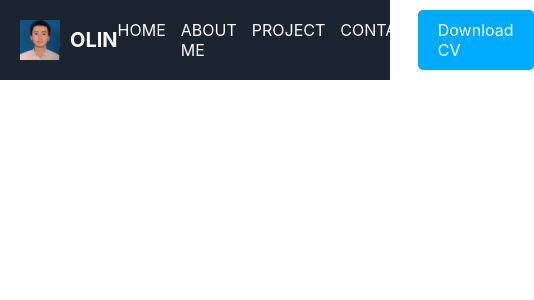
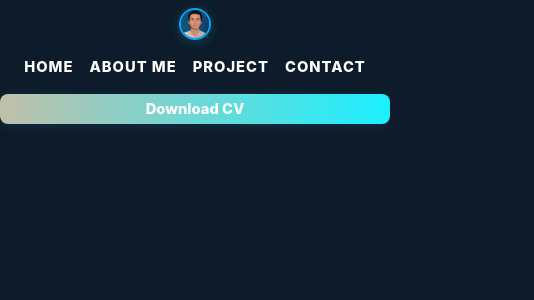
Before and after one commit to Olin2004/Blog, a React (Vite) app: page / in a window 390 px wide. Shown: the top 300 px of the page, 534 px wide, since content can reach past the window. Built offline with nearby package versions, Linux system fonts and the light colour scheme.

Commit message:
update header

```diff
--- /dev/null
+++ b/src/App.css
@@ -0,0 +1,28 @@
+/* App.css */
+
+body {
+  background: #0d1b2a;
+  min-height: 100vh;
+  margin: 0;
+  padding: 0;
+}
+
+.glow-overlay {
+  position: fixed;
+  top: 0;
+  left: 0;
+  width: 100vw;
+  height: 100vh;
+  background: white;
+  opacity: 1;
+  z-index: 9999;
+  pointer-events: none;
+  animation: fadeOutGlow 1.6s cubic-bezier(0.4,0,0.2,1) forwards;
+}
+
+@keyframes fadeOutGlow {
+  0% { opacity: 1; }
+  100% { opacity: 0; }
+}
+
+/* ...existing code... */
--- a/src/App.tsx
+++ b/src/App.tsx
@@ -1,10 +1,20 @@
-// Import component Header
-
+import { useEffect, useState } from "react";
+import "./App.css";
 import Header from "./assets/ui/Header";
 
 const App = () => {
+  const [showGlow, setShowGlow] = useState(true);
+
+  useEffect(() => {
+    const timer = setTimeout(() => setShowGlow(false), 1700);
+    return () => clearTimeout(timer);
+  }, []);
+
   return (
-    <Header /> // Sử dụng đúng cú pháp JSX
+    <>
+      {showGlow && <div className="glow-overlay" />}
+      <Header />
+    </>
   );
 };
 
--- a/src/assets/style/Header.css
+++ b/src/assets/style/Header.css
@@ -1,49 +1,205 @@
 .header {
-    background-color: #1a252f;
-    color: white;
-    padding: 10px 20px;
+    background: #0d1b2a;
+    color: #fff;
+    padding: 32px 0 0 0;
     display: flex;
     align-items: center;
     justify-content: space-between;
+    box-shadow: none;
+    border-bottom: none;
 }
 
 .logo-container {
     display: flex;
     align-items: center;
+    justify-content: flex-start;
+    flex: 1;
+    margin-left: 80px;
+    gap: 18px;
 }
 
 .logo {
-    height: 40px;
-    margin-right: 10px;
+    height: 100px;
+    width: 100px;
+    margin-right: 0;
+    border-radius: 50%;
+    box-shadow: 0 2px 12px #1cefff33;
+    border: 2px solid #00aaff;
+    object-fit: cover;
+    transition: transform 0.18s cubic-bezier(0.4,0,0.2,1), box-shadow 0.18s;
+}
+
+.logo-hover:hover {
+    transform: translateY(-8px) scale(1.12) rotateZ(-4deg);
+    box-shadow: 0 8px 32px #1cefff88, 0 2px 12px #fff8;
+    z-index: 2;
 }
 
 .logo-text {
-    font-size: 20px;
-    font-weight: bold;
+    font-size: 1.15rem;
+    font-weight: 900;
+    letter-spacing: 2px;
+    color: #fff;
+    background: linear-gradient(90deg, #86A8E7, #91EAE4, #f5af19, #a8ff78, #86A8E7, #f953c6, #b91d73, #00c3ff, #f5af19, #43e97b, #38f9d7, #fa8bff, #2bd2ff, #ffb199, #ff0844, #ffb347, #ffcc70, #4158d0, #c850c0, #ffcc70, #1cefff, #c0c0aa);
+    background-size: 2000% 2000%;
+    -webkit-background-clip: text;
+    -webkit-text-fill-color: transparent;
+    background-clip: text;
+    text-fill-color: transparent;
+    animation: logoColorWave 2.5s linear infinite alternate;
+    filter: drop-shadow(0 4px 16px #1cefff88) drop-shadow(0 2px 8px #fff8);
+    text-shadow:
+      0 2px 4px #fff,
+      0 6px 12px #1cefff99,
+      0 1px 0 #fff,
+      0 8px 24px #86A8E7aa;
+    perspective: 300px;
+    transform: perspective(300px) rotateX(18deg) scale(1.08);
+    transition: transform 0.25s cubic-bezier(0.4,0,0.2,1), filter 0.18s;
+}
+
+@keyframes logoColorWave {
+    0% { background-position: 0% 50%; }
+    100% { background-position: 100% 50%; }
+}
+
+.logo-text:hover {
+    transform: perspective(300px) rotateX(0deg) scale(1.13);
+    filter: drop-shadow(0 12px 32px #1cefffcc);
 }
 
 .nav {
     display: flex;
-    gap: 15px;
+    gap: 32px;
+    justify-content: center;
+    flex: 2;
 }
 
 .nav-link {
-    color: white;
+    color: #fff;
     text-decoration: none;
+    font-size: 1.08rem;
+    font-weight: 800;
+    letter-spacing: 1px;
+    padding: 4px 10px;
+    border-radius: 6px;
+    transition: transform 0.18s cubic-bezier(0.4,0,0.2,1), box-shadow 0.18s, color 0.18s;
 }
 
 .nav-link:hover {
-    text-decoration: underline;
+    transform: translateY(-5px) scale(1.08);
+    box-shadow: 0 8px 24px #1cefff33;
+    color: #1cefff;
+    background: none;
+    text-shadow: 0 2px 12px #fff, 0 1px 8px #1cefff99;
 }
 
 .download-btn {
-    background-color: #00aaff;
-    color: white;
-    padding: 10px 20px;
+    background: linear-gradient(90deg, #c0c0aa 0%, #1cefff 100%);
+    color: #fff;
+    font-weight: 800;
+    padding: 10px 22px;
     text-decoration: none;
-    border-radius: 5px;
+    border-radius: 8px;
+    font-size: 1.08rem;
+    box-shadow: 0 2px 12px #38bdf822;
+    transition: background 0.18s, box-shadow 0.18s, transform 0.15s;
+    border: none;
+    outline: none;
+    margin-left: 32px;
+    margin-right: 80px;
+    display: inline-block;
 }
 
 .download-btn:hover {
-    background-color: #0088cc;
+    background: linear-gradient(90deg, #1cefff 0%, #c0c0aa 100%);
+    color: #fff;
+    box-shadow: 0 4px 18px #38bdf844;
+    transform: translateY(-2px) scale(1.04);
 }
+
+@media (max-width: 1200px) {
+  .logo-container {
+    margin-left: 32px;
+  }
+  .download-btn {
+    margin-right: 32px;
+  }
+  .logo {
+    height: 72px;
+    width: 72px;
+  }
+}
+
+@media (max-width: 900px) {
+  .header {
+    flex-direction: column;
+    align-items: stretch;
+    padding: 16px 0 0 0;
+    gap: 12px;
+  }
+  .logo-container {
+    justify-content: center;
+    margin-left: 0;
+    margin-bottom: 8px;
+  }
+  .logo {
+    height: 56px;
+    width: 56px;
+  }
+  .nav {
+    justify-content: center;
+    gap: 18px;
+    flex: unset;
+    margin-right: 0;
+  }
+  .download-btn {
+    margin: 12px auto 0 auto;
+    display: block;
+    width: 80%;
+    text-align: center;
+  }
+}
+
+@media (max-width: 600px) {
+  .header {
+    padding: 8px 0 0 0;
+    gap: 8px;
+  }
+  .logo {
+    height: 36px;
+    width: 36px;
+  }
+  .nav {
+    gap: 8px;
+    flex-wrap: wrap;
+  }
+  .download-btn {
+    width: 100%;
+    font-size: 0.98rem;
+    padding: 8px 0;
+    margin: 8px 0 0 0;
+  }
+}
+
+@media (max-width: 400px) {
+  .logo {
+    height: 28px;
+    width: 28px;
+  }
+  .nav-link {
+    font-size: 0.92rem;
+    padding: 2px 4px;
+  }
+  .download-btn {
+    font-size: 0.92rem;
+    padding: 6px 0;
+  }
+}
+
+body {
+  background: #0d1b2a;
+  min-height: 100vh;
+  margin: 0;
+  padding: 0;
+}
--- a/src/assets/ui/Header.tsx
+++ b/src/assets/ui/Header.tsx
@@ -4,8 +4,7 @@ const Header = () => {
   return (
     <header className="header">
       <div className="logo-container">
-        <img src="/logo/face.png" alt="Logo" className="logo" />
-        <span className="logo-text">OLIN</span>
+        <img src="/logo/face.png" alt="Logo" className="logo logo-hover" />
       </div>
       <nav className="nav">
         <a href="#" className="nav-link">HOME</a>
```
Lines whose indentation alone changed are shown as unchanged.
